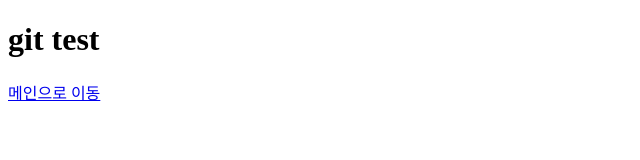
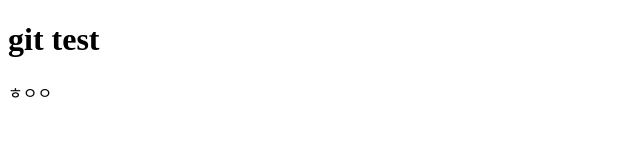
Before and after one commit to imnothotzzi/github_test, a plain HTML site: page index.html in a window 1280 px wide. Shown: the whole page, without its empty margins (0-640 px from the left). Drawn offline with Linux system fonts and the light colour scheme.

Commit message:
index commit 2

```diff
--- a/index.html
+++ b/index.html
@@ -7,6 +7,6 @@
 </head>
 <body>
   <h1>git test</h1>
-  <p><a href="./main/html">메인으로 이동</a></p>
+  <p>ㅎㅇㅇ</p>
 </body>
 </html>
```
